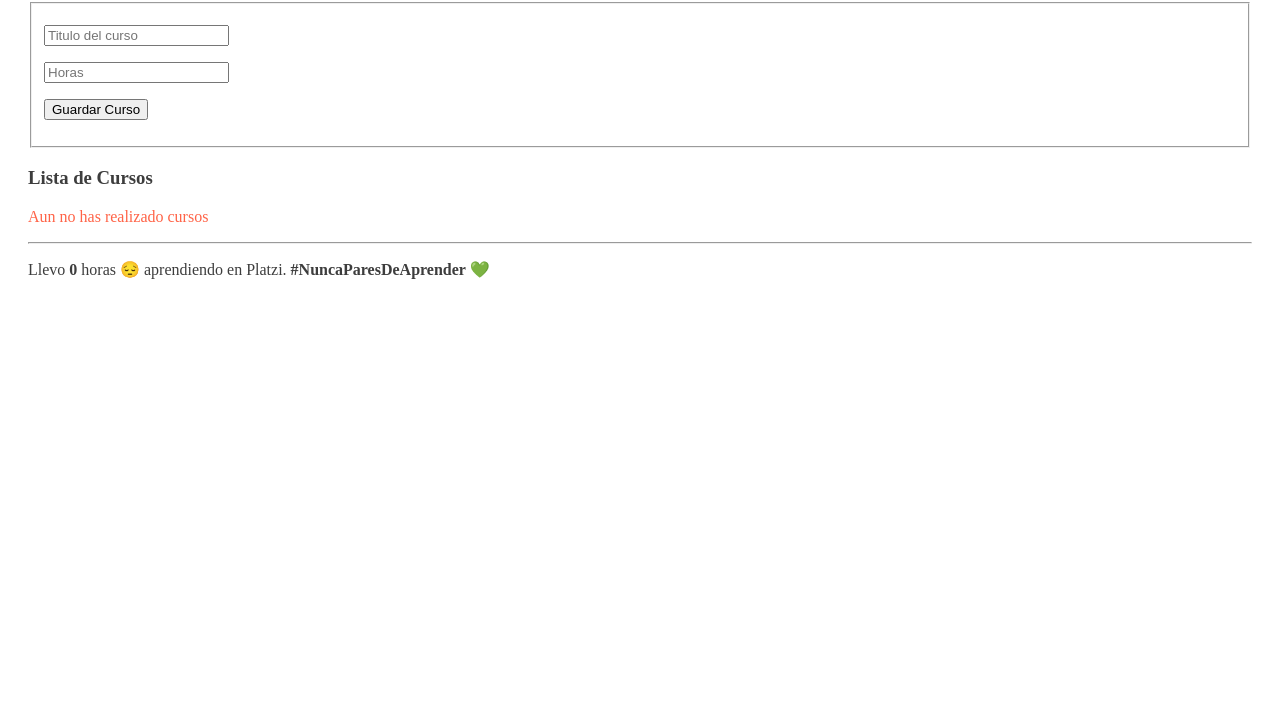
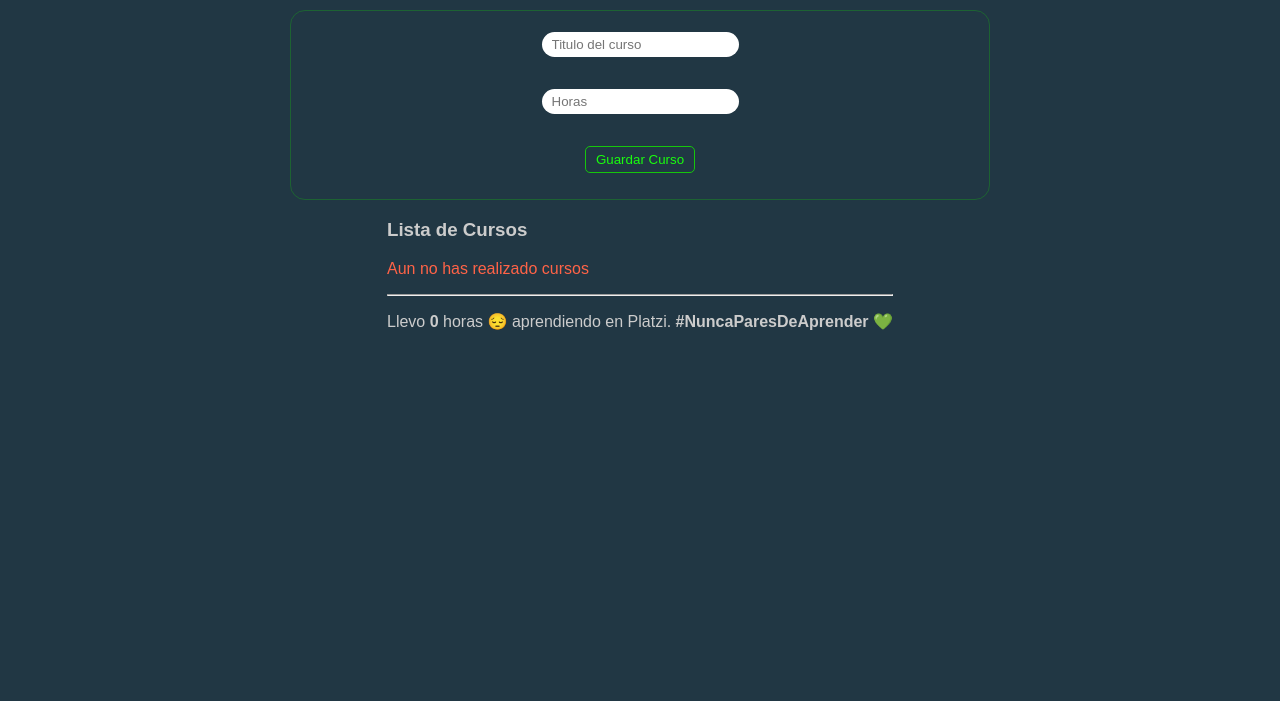
Before and after one commit to jfbarahonag-platzi/courses-tracker, a plain HTML site: page index.html in a window 1280 px wide. Shown: the part 99-800 px from the top of the page. Drawn offline with nearby package versions, Linux system fonts and the light colour scheme.

Commit message:
styles were added

```diff
--- a/index.html
+++ b/index.html
@@ -15,7 +15,7 @@
         <h1>
             Mis Cursos de Platzi💚
         </h1>
-        <fieldset>
+        <fieldset class="card">
             <p>
                 <input v-model="title" type="text" placeholder="Titulo del curso" />
             </p>
--- a/styles.css
+++ b/styles.css
@@ -1,8 +1,41 @@
 html {
     padding: 20px;
-    color  : #3d3d3d;
+    color  : #cccccc;
+    font-family: Arial, Helvetica, sans-serif;
+    background-color: #213744;
 }
 
 .red {
     color: tomato;
 }
+
+.card {
+    width: 55%;
+    display: flex;
+    flex-direction: column;
+    align-items: center;
+    border-radius: 15px;
+    border: 1px #15c60c4d solid;
+}
+
+.card > p > input {
+    border: none;
+    border-radius: 15px;
+    padding: 5px 10px;
+}
+
+.card > p > button {
+    border: none;
+    color: #1afd0e;
+    border: 1px #16c60c solid;
+    background-color: inherit;
+    padding: 5px 10px;
+    border-radius: 5px;
+    cursor: pointer;
+}
+
+#app {
+    display: flex;
+    flex-direction: column;
+    align-items: center;
+}
```
